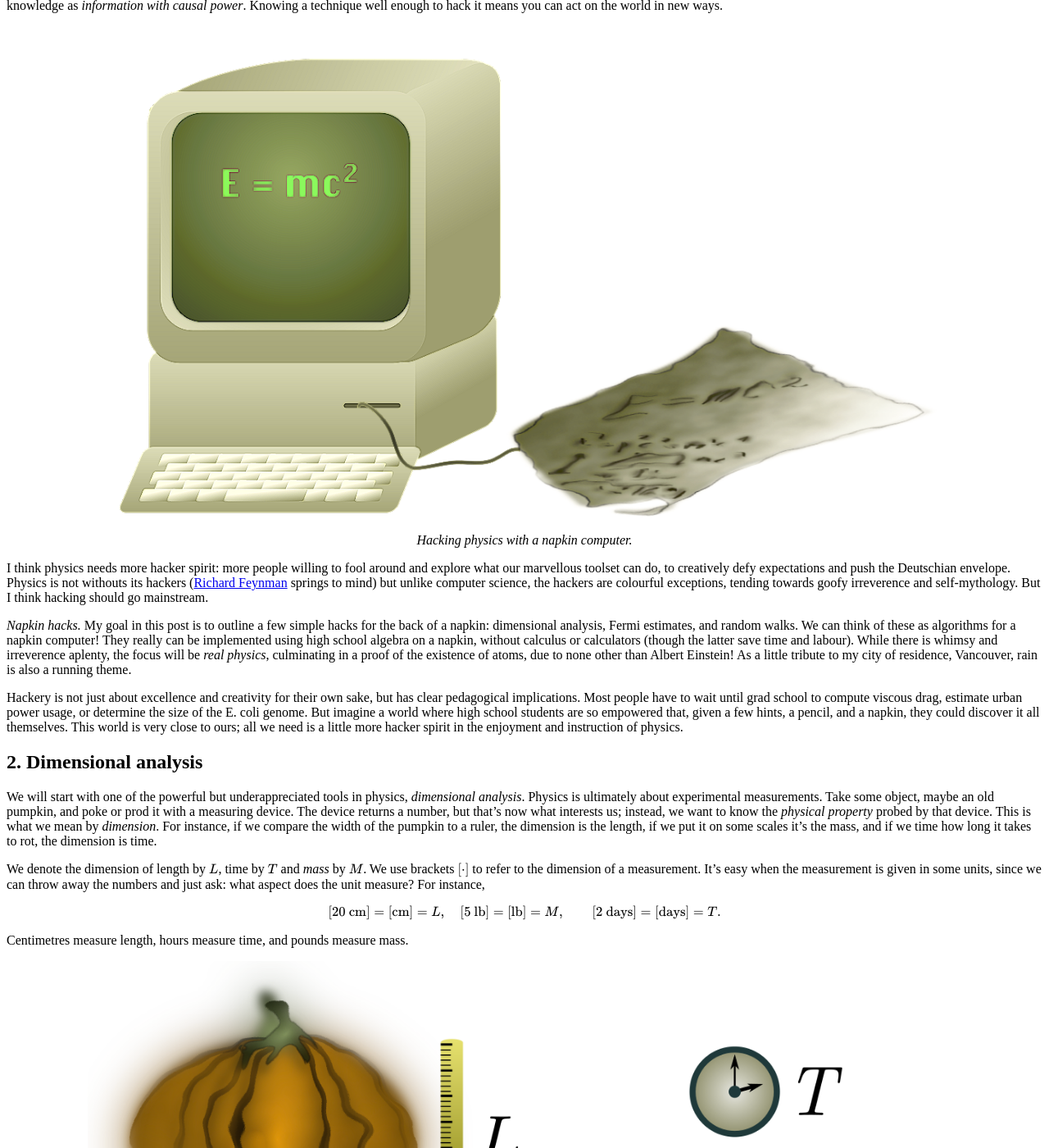
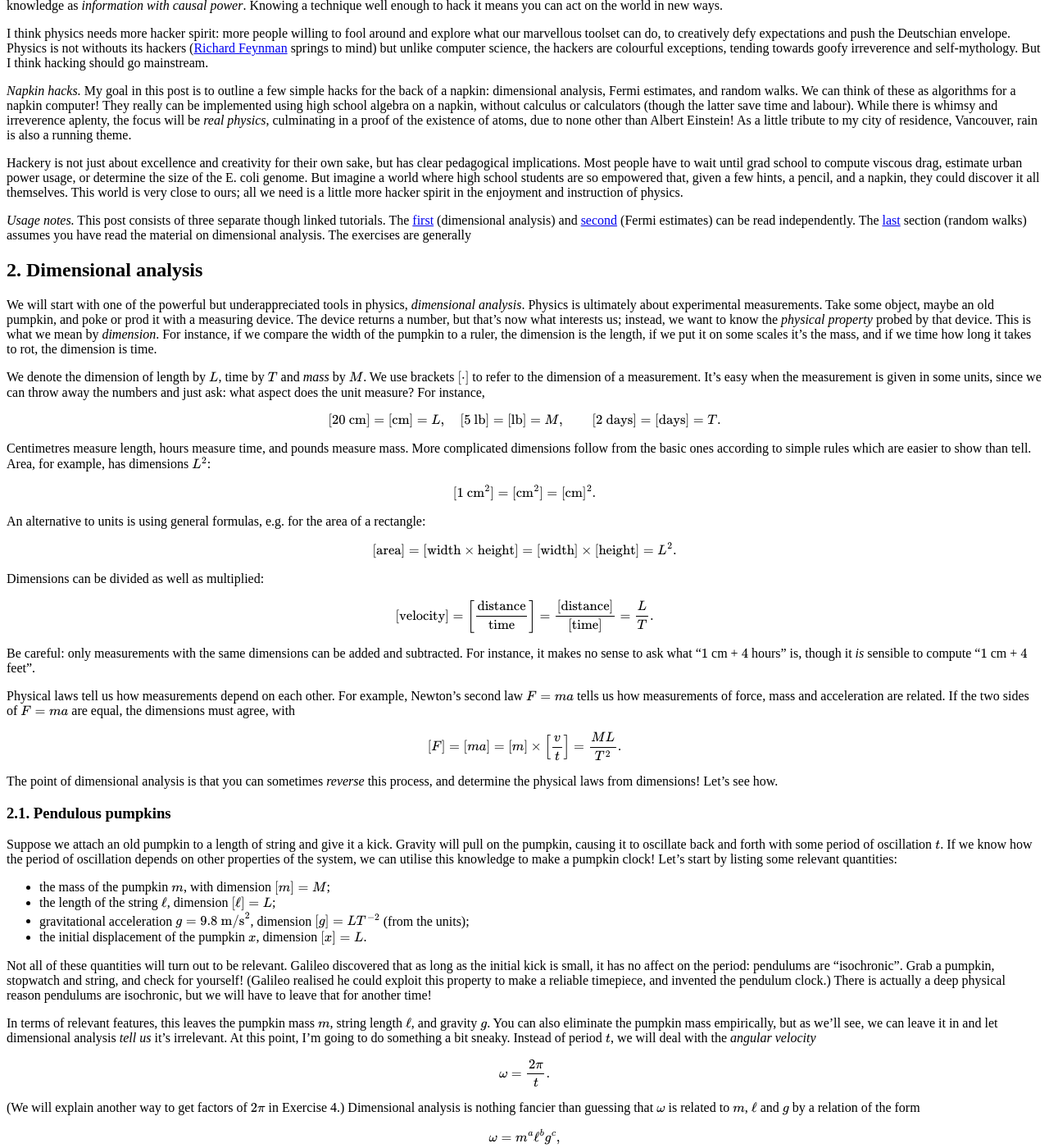
Before and after one commit to hapax/hapax.github.io, a Jekyll site: the page built from assets/simple-physics.md, in a window 1280 px wide and 1400 px high, scrolled down 1114 px. Shown: the whole window at 82% size. Built offline with Jekyll 4.4.1, drawn with Linux system fonts in a browser that asks for light colours; our own code applies the rules of GitHub Pages for plain Markdown files; formulas are drawn with MathJax 3; a script that is not in the unit is left out; some of the changed text lies outside the part shown.

Commit message:
Update simple-physics.md

```diff
--- a/assets/simple-physics.md
+++ b/assets/simple-physics.md
@@ -66,13 +66,6 @@
 *information with causal power*.
 Knowing a technique well enough to hack it means you can act on the world in new ways.
 
-<figure>
-    <div style="text-align:center"><img src
-    ="/images/posts/hacker1v2.png" width="85%"/>
-		    <figcaption><i>Hacking physics with a napkin computer.</i></figcaption>
-	</div>
-	</figure>
-
 I think physics needs more hacker spirit: more people willing to fool
 around and explore what our marvellous toolset can do, to creatively
 defy expectations and push the Deutschian envelope.
@@ -104,6 +97,14 @@
 themselves.
 This world is very close to ours; all we need is a little more hacker
 spirit in the enjoyment and instruction of physics.
+
+*Usage notes.* This post consists of three separate though linked
+tutorials.
+The <a href="#sec-2">first</a> (dimensional analysis) and <a
+href="#sec-3">second</a> (Fermi estimates) can be
+read independently. The <a href="#sec-4">last</a> section (random
+walks) assumes you have read the material on dimensional analysis.
+The exercises are generally
 
 ## 2. Dimensional analysis <a id="sec-2" name="sec-2"></a>
 
@@ -134,15 +135,6 @@
 
 Centimetres measure length,
 hours measure time, and pounds measure mass.
-
-<figure>
-    <div style="text-align:center"><img src
-    ="/images/posts/hacker2.png" width="90%"/>
-		    <figcaption><i>Dimensions (mass, length and time)
-    illustrated by an old pumpkin.</i></figcaption>
-	</div>
-	</figure>
-
 More complicated dimensions follow from the basic ones according to
 simple rules which are easier to show than tell.
 Area, for example, has dimensions $L^2$:
@@ -1218,29 +1210,11 @@
 x \sim \sqrt{2}(p-q)n.
 $$
 
-Finally, we consider correlations, returning to unbiased coins for
-simplicity.
-We will discover an interesting generalisation of random walks!
-
-<span style="padding-left: 20px; display:block">
-(g) Show that if only successive coin flips are correlated, the walk
-still obeys $d \propto \sqrt{n}$.
-</span>
-
-<span style="padding-left: 20px; display:block">
-(h) Suppose that some number $n^{H}$ of coin flips have correlation $c> 0$, where $1/2<H<1$.
-	Argue that for large $n$,
-</span>
-
-$$
-d \propto n^H.
-$$
-
-This is called a *fractional random walk*.
-They were discovered by Benoit Mandelbrot, of
-[Mandelbrot set](https://en.wikipedia.org/wiki/Mandelbrot_set) fame.
-It turns out coastline are well-described by fractional random walks,
-with typical index $H \approx 0.8$.
+<span style="padding-left: 20px; display:block">
+(g) Now consider an unbiased coin.
+Show that if only successive coin flips are correlated, the walk still obeys $d \propto \sqrt{n}$.
+</span>
+
 
 ---
 
```
